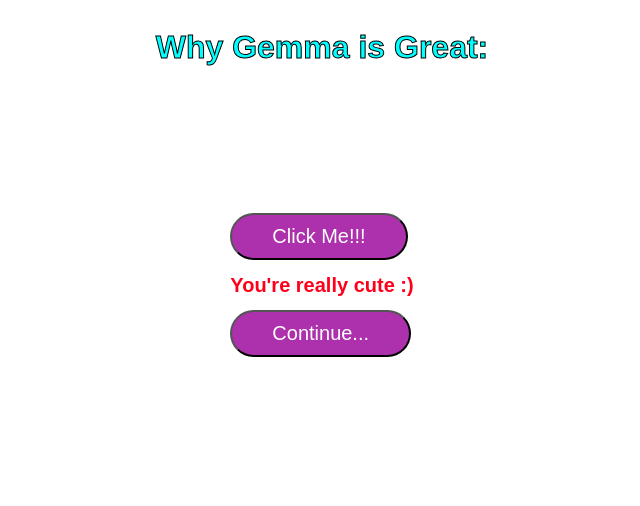
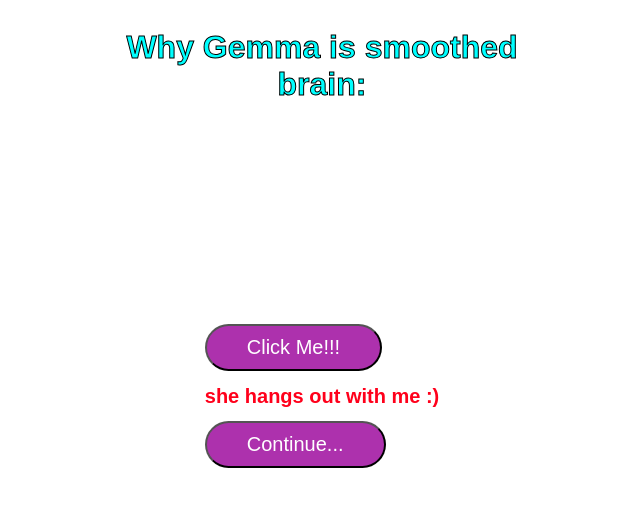
Before and after one commit to msherburne/msherburne.github.io, a plain HTML site: page home.html in a window 1280 px wide. Both pictures are taken after a click on the button "Click Me!!!". Shown: the whole page, without its empty margins (318-958 px from the left). Drawn offline with Linux system fonts and the light colour scheme.

Commit message:
Update home.html

```diff
--- a/home.html
+++ b/home.html
@@ -11,12 +11,12 @@
 </head>
 <body>
     <div id="title">
-    <h1 id="titleWord">Why Gemma is Great:</h1>
+    <h1 id="titleWord">Why Gemma is smoothed brain:</h1>
     </div>
     <div id="encloser">
         <button onclick="showCoolStuff()">Click Me!!!</button>
         <br>
-        <h1 id="cute">You're really cute :)</h1>
+        <h1 id="cute">she hangs out with me :)</h1>
         <a href="GEMMA.html"><button id="epic" style="visibility: hidden;">Continue...</button></a>
     </div>
 </body>
```
